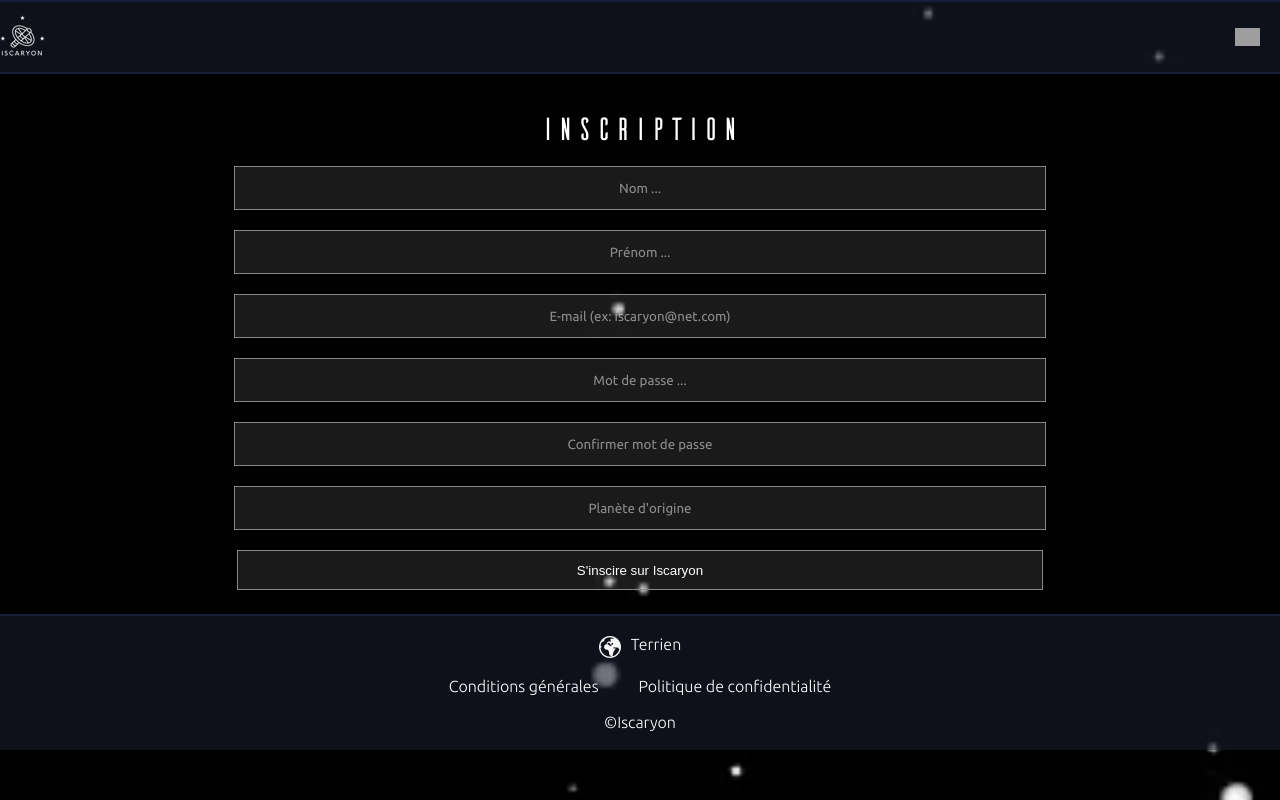
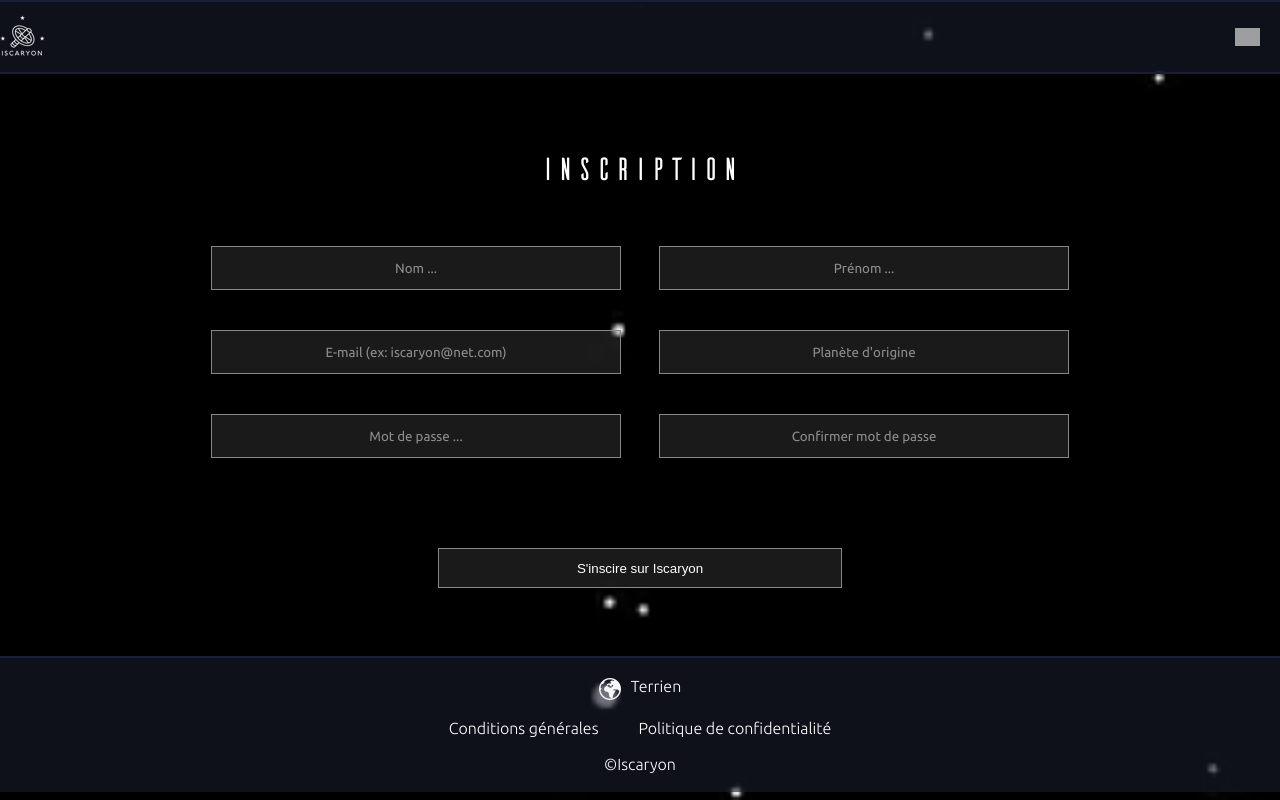
Before and after one commit to yasKaraca/SI7-Iscaryon, a PHP site: page /addUser.php in a window 1280 px wide. Run offline with PHP 8.4, Linux system fonts and the light colour scheme; the visitor is signed in with stand-in values (Sample User, id 1); grey boxes are pictures that could not be loaded.

Commit message:
inte login/inscription

```diff
--- a/src/addUser.php
+++ b/src/addUser.php
@@ -23,16 +23,18 @@
         <input title="email" type="email" name="email" placeholder="E-mail (ex: iscaryon@net.com)" required>
     </div>
     <div class="form-container-content-item">
+        <input title="planet" type="text" name="planet" placeholder="Planète d'origine" required>
+    </div>
+    <div class="form-container-content-item">
         <input id="password" title="mdp" type="password" name="mdp" placeholder="Mot de passe ..." required>
     </div>
     <div class="form-container-content-item">
         <input id="confirmPassword" title="mdp-confirm" type="password" name="mdp-confirm" placeholder="Confirmer mot de passe" required>
-        <span id="message"></span>
     </div>
-    <div class="form-container-content-item">
-        <input title="planet" type="text" name="planet" placeholder="Planète d'origine" required>
+    <div id="messageDiv" class="form-container-content-item">
+        <p id="message"></p>
     </div>
-    <div class="form-container-content-item">
+    <div class="form-container-content-item send">
         <input type="submit" value="S'inscire sur Iscaryon">
     </div>
 </form>
--- a/src/styles/components/_footer.scss
+++ b/src/styles/components/_footer.scss
@@ -6,6 +6,9 @@
   border-top: 2px solid #171E3A;
   margin-top: 3vh;
   padding: 20px 0;
+  @include for-size(tablet-landscape-up) {
+    margin-top: 6vh;
+  }
   &-top {
     display: flex;
     justify-content: center;
--- /dev/null
+++ b/src/styles/components/_login.scss
@@ -0,0 +1,65 @@
+.logintitle {
+    color: white;
+    text-align: center;
+    font-family: 'Ailerons';
+    font-size: 2rem;
+    margin-top: 20px;
+    @include for-size(tablet-landscape-up) {
+      margin-top: 50px;
+    }
+  }
+
+.login {
+  height: 50vh;
+  @include for-size(tablet-landscape-up) {
+    display: flex;
+    flex-wrap: wrap;
+    margin-top: 40px;
+  }
+  &-item {
+    display: flex;
+    justify-content: center;
+    flex-wrap: wrap;
+    margin: 20px 0;
+    @include for-size(tablet-landscape-up) {
+      width: 50%;
+    }
+    & input {
+      width: 90%;
+      text-align: center;
+      height: 40px;
+      background-color: rgba(107, 106, 106, 0.25);
+      border: 1px solid #8B8787;
+      color: white;
+    }
+    & input::placeholder {
+      color: white;
+      opacity: 0.5;
+      font-family: 'Ubuntu', sans-serif;
+    }
+    & input::value {
+      color: white;
+      opacity: 0.5;
+      font-family: 'Ubuntu', sans-serif;
+    }
+  }
+}
+
+.center {
+  margin: 0 auto;
+}
+
+.registerLink {
+  margin-left: 5%;
+  width: 180px;
+  height: 40px;
+  background-color: rgba(0,106,97,0.25);
+  display: flex;
+  align-items: center;
+  justify-content: center;
+  border: 1px solid #006A61;
+  & a {
+    color: white;
+    font-family: 'Ubuntu', sans-serif;
+  }
+}
--- a/src/styles/components/_register.scss
+++ b/src/styles/components/_register.scss
@@ -5,16 +5,33 @@
   @include for-size(desktop-up) {
     width: 70%;
   }
+  @include for-size(tablet-landscape-up) {
+    margin: 10vh auto 0 auto;
+  }
   &-title {
     text-align: center;
     font-family: 'Ailerons';
     font-size: 2rem;
+    width: 100%;
+    margin-top: 20px;
+    @include for-size(tablet-landscape-up) {
+      margin-top: 50px;
+    }
   }
   &-content {
+    @include for-size(tablet-landscape-up) {
+      display: flex;
+      flex-wrap: wrap;
+      margin-top: 40px;
+    }
     &-item {
       display: flex;
       justify-content: center;
+      flex-wrap: wrap;
       margin: 20px 0;
+      @include for-size(tablet-landscape-up) {
+        width: 50%;
+      }
       & input {
         width: 90%;
         text-align: center;
@@ -33,6 +50,19 @@
         opacity: 0.5;
         font-family: 'Ubuntu', sans-serif;
       }
+      & #message {
+        font-family: 'Ubuntu', sans-serif;
+        margin-top: 10px;
+      }
     }
   }
 }
+
+.send {
+  margin: 20px auto;
+}
+
+#messageDiv {
+  text-align: center;
+  width: 100%;
+}
--- a/src/styles/style.css
+++ b/src/styles/style.css
@@ -209,6 +209,9 @@
   border-top: 2px solid #171E3A;
   margin-top: 3vh;
   padding: 20px 0; }
+  @media (min-width: 949px) {
+    .footer {
+      margin-top: 6vh; } }
   .footer-top {
     display: flex;
     justify-content: center; }
@@ -242,14 +245,31 @@
   @media (min-width: 1200px) {
     .form-container {
       width: 70%; } }
+  @media (min-width: 949px) {
+    .form-container {
+      margin: 10vh auto 0 auto; } }
   .form-container-title {
     text-align: center;
     font-family: 'Ailerons';
-    font-size: 2rem; }
+    font-size: 2rem;
+    width: 100%;
+    margin-top: 20px; }
+    @media (min-width: 949px) {
+      .form-container-title {
+        margin-top: 50px; } }
+  @media (min-width: 949px) {
+    .form-container-content {
+      display: flex;
+      flex-wrap: wrap;
+      margin-top: 40px; } }
   .form-container-content-item {
     display: flex;
     justify-content: center;
+    flex-wrap: wrap;
     margin: 20px 0; }
+    @media (min-width: 949px) {
+      .form-container-content-item {
+        width: 50%; } }
     .form-container-content-item input {
       width: 90%;
       text-align: center;
@@ -265,6 +285,73 @@
       color: white;
       opacity: 0.5;
       font-family: 'Ubuntu', sans-serif; }
+    .form-container-content-item #message {
+      font-family: 'Ubuntu', sans-serif;
+      margin-top: 10px; }
+
+.send {
+  margin: 20px auto; }
+
+#messageDiv {
+  text-align: center;
+  width: 100%; }
+
+.logintitle {
+  color: white;
+  text-align: center;
+  font-family: 'Ailerons';
+  font-size: 2rem;
+  margin-top: 20px; }
+  @media (min-width: 949px) {
+    .logintitle {
+      margin-top: 50px; } }
+
+.login {
+  height: 50vh; }
+  @media (min-width: 949px) {
+    .login {
+      display: flex;
+      flex-wrap: wrap;
+      margin-top: 40px; } }
+  .login-item {
+    display: flex;
+    justify-content: center;
+    flex-wrap: wrap;
+    margin: 20px 0; }
+    @media (min-width: 949px) {
+      .login-item {
+        width: 50%; } }
+    .login-item input {
+      width: 90%;
+      text-align: center;
+      height: 40px;
+      background-color: rgba(107, 106, 106, 0.25);
+      border: 1px solid #8B8787;
+      color: white; }
+    .login-item input::placeholder {
+      color: white;
+      opacity: 0.5;
+      font-family: 'Ubuntu', sans-serif; }
+    .login-item input::value {
+      color: white;
+      opacity: 0.5;
+      font-family: 'Ubuntu', sans-serif; }
+
+.center {
+  margin: 0 auto; }
+
+.registerLink {
+  margin-left: 5%;
+  width: 180px;
+  height: 40px;
+  background-color: rgba(0, 106, 97, 0.25);
+  display: flex;
+  align-items: center;
+  justify-content: center;
+  border: 1px solid #006A61; }
+  .registerLink a {
+    color: white;
+    font-family: 'Ubuntu', sans-serif; }
 
 @font-face {
   font-family: 'Ailerons';
--- a/src/styles/style.scss
+++ b/src/styles/style.scss
@@ -5,6 +5,7 @@
 @import "components/_home.scss";
 @import "components/_footer.scss";
 @import "components/_register.scss";
+@import "components/_login.scss";
 
 @font-face {
   font-family: 'Ailerons';
```
Also changed, not shown: src/login.php (+31 -4 lines).
